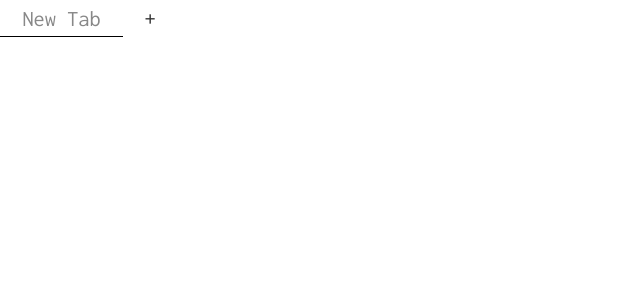
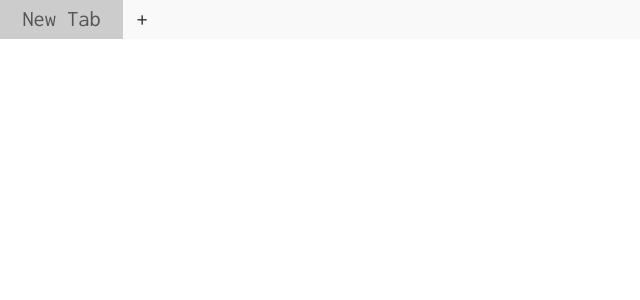
Before and after one commit to ScarpMetal/typehere, a React (Vite) app: page / in a window 1280 px wide. Shown: the top 300 px of the page, without its empty margins (0-640 px from the left). Built offline with nearby package versions, Linux system fonts and the light colour scheme.

Commit message:
Fix tab styling

```diff
--- a/src/components/navbar/Navbar.scss
+++ b/src/components/navbar/Navbar.scss
@@ -1,9 +1,17 @@
 .tabs {
   display: flex;
   flex-wrap: wrap;
-  gap: 0.5em;
+  align-items: stretch;
   font-size: 1.4em;
-  align-items: center;
+  opacity: 0.2;
+  transition: opacity 0.5s;
+  transition-delay: 1s;
+  background-color: #f9f9f9;
+
+  &:hover {
+    opacity: 1;
+    transition-delay: 0s;
+  }
 
   @keyframes fade-in {
     from {
@@ -16,21 +24,20 @@
 
   .tab {
     position: relative;
-    border-bottom: solid 1px transparent;
-    padding: 0.3em 1em;
+    padding: 0.3em 1em 0.4em 1em;
     flex-shrink: 0;
 
     &[data-active="true"] {
-      border-bottom-color: #333;
+      background-color: #ddd;
     }
 
     &[data-new-tab="true"] {
       animation: fade-in 1s forwards;
-      color: #888;
+      color: #555;
     }
 
     &:hover {
-      border-bottom-color: black;
+      background-color: #ccc;
     }
   }
 
@@ -49,7 +56,13 @@
 
   .add-tab {
     color: #333;
-    width: 1.4em;
-    height: 1.4em;
+    display: flex;
+    align-items: center;
+    justify-content: center;
+    width: 1.7em;
+
+    &:hover {
+      background-color: #ccc;
+    }
   }
 }
--- a/src/components/textarea/TextArea.scss
+++ b/src/components/textarea/TextArea.scss
@@ -5,5 +5,5 @@
   flex: 1;
   outline: none;
   font-size: 2em;
-  padding: 0.5em;
+  padding: 0.5em 0.5em 0.5em;
 }
--- a/src/components/textarea/TextArea.tsx
+++ b/src/components/textarea/TextArea.tsx
@@ -1,9 +1,10 @@
 import { useAtom, useAtomValue } from "jotai";
-import { useCallback } from "react";
+import { useCallback, useEffect, useRef } from "react";
 import { activeTabIdAtom, textFamily } from "~/atoms";
 import "./TextArea.scss";
 
 export const TextArea = () => {
+  const ref = useRef<HTMLTextAreaElement>(null);
   const activeTabId = useAtomValue(activeTabIdAtom);
   const [text, setText] = useAtom(textFamily(activeTabId));
 
@@ -15,8 +16,13 @@ export const TextArea = () => {
       [setText]
     );
 
+  useEffect(() => {
+    ref.current?.focus();
+  }, [activeTabId]);
+
   return (
     <textarea
+      ref={ref}
       className="main-text-area"
       value={text}
       onChange={handleTextChange}
```
